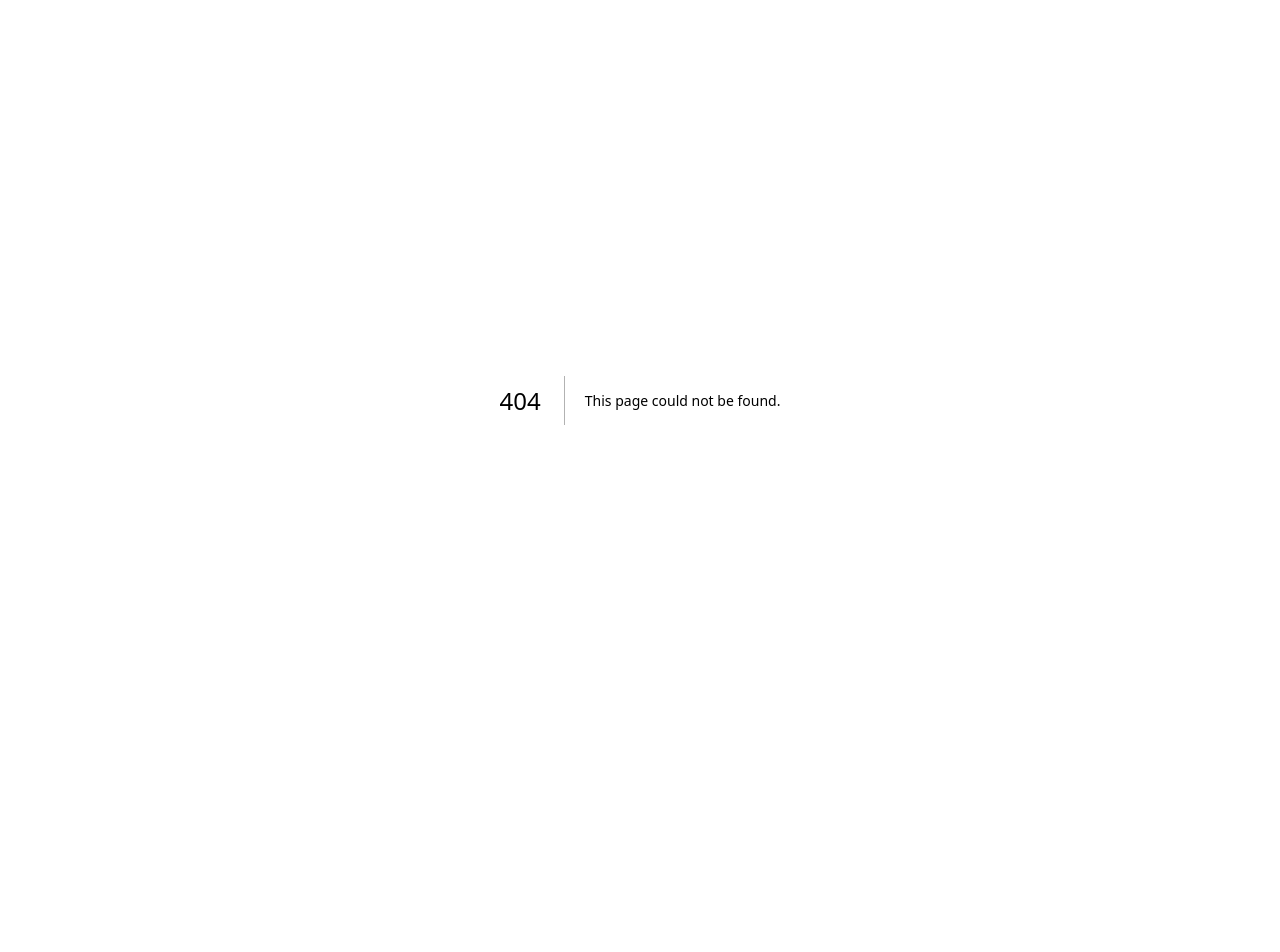
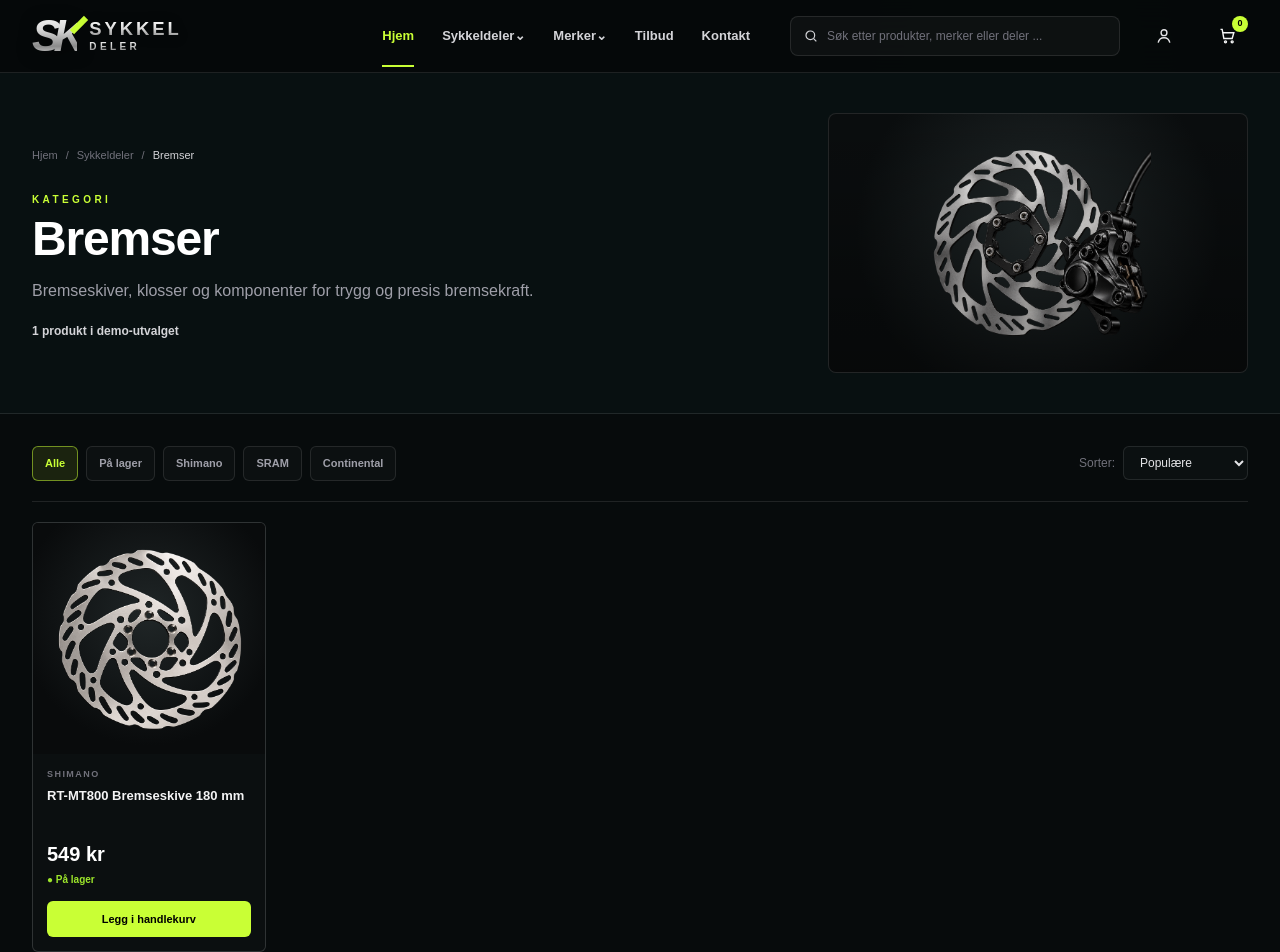
Before and after one commit to PMariusf/sykkel-kompaniet-next, a Next.js app: page /kategori/bremser in a window 1280 px wide. Before the commit this address had no page. Shown: the top 952 px of the page. Before the commit the page ends 800 px from the top, so only its background shows below. Built offline with nearby package versions, Linux system fonts and the light colour scheme.

Commit message:
Add dynamic category pages

```diff
--- /dev/null
+++ b/src/app/kategori/[slug]/page.tsx
@@ -0,0 +1,139 @@
+import type { Metadata } from "next";
+import Image from "next/image";
+import Link from "next/link";
+import { notFound } from "next/navigation";
+import Navbar from "@/components/Navbar";
+import Footer from "@/components/Footer";
+import { categories, getCategory } from "@/data/categories";
+import { products } from "@/data/products";
+
+export function generateStaticParams() {
+  return categories.map((category) => ({ slug: category.slug }));
+}
+
+export async function generateMetadata({ params }: { params: Promise<{ slug: string }> }): Promise<Metadata> {
+  const { slug } = await params;
+  const category = getCategory(slug);
+
+  if (!category) {
+    return { title: "Kategori ikke funnet | Sykkel Deler" };
+  }
+
+  return {
+    title: `${category.name} | Sykkel Deler`,
+    description: category.description,
+  };
+}
+
+export default async function CategoryPage({ params }: { params: Promise<{ slug: string }> }) {
+  const { slug } = await params;
+  const category = getCategory(slug);
+
+  if (!category) notFound();
+
+  const categoryProducts = products.filter((product) => product.category === category.productCategory);
+
+  return (
+    <>
+      <Navbar />
+      <main className="min-h-screen bg-[#070b0c] text-white">
+        <section className="border-b border-white/10 bg-[#081011]">
+          <div className="mx-auto grid max-w-[1420px] gap-8 px-4 py-8 sm:px-6 lg:grid-cols-[1fr_420px] lg:items-center lg:px-8 lg:py-10">
+            <div>
+              <div className="flex flex-wrap items-center gap-2 text-[11px] text-zinc-500">
+                <Link href="/" className="transition hover:text-white">Hjem</Link>
+                <span>/</span>
+                <Link href="/kategorier" className="transition hover:text-white">Sykkeldeler</Link>
+                <span>/</span>
+                <span className="text-zinc-300">{category.name}</span>
+              </div>
+
+              <p className="mt-7 text-[10px] font-black tracking-[.34em] text-[#c9ff35]">KATEGORI</p>
+              <h1 className="mt-2 text-4xl font-black tracking-tight sm:text-5xl">{category.name}</h1>
+              <p className="mt-4 max-w-2xl text-sm leading-6 text-zinc-400 sm:text-base">{category.description}</p>
+              <p className="mt-5 text-xs font-bold text-zinc-300">
+                {categoryProducts.length} {categoryProducts.length === 1 ? "produkt" : "produkter"} i demo-utvalget
+              </p>
+            </div>
+
+            <div className="relative h-[220px] overflow-hidden rounded-lg border border-white/10 bg-[radial-gradient(circle_at_50%_45%,#232a2b,#0a0d0e_72%)] sm:h-[260px]">
+              <Image src={category.image} alt={category.name} fill sizes="420px" className="object-contain p-4" priority />
+              <div className="absolute inset-0 bg-gradient-to-t from-black/35 to-transparent" />
+            </div>
+          </div>
+        </section>
+
+        <section className="mx-auto max-w-[1420px] px-4 py-8 sm:px-6 lg:px-8">
+          <div className="mb-5 flex flex-col gap-3 border-b border-white/10 pb-5 sm:flex-row sm:items-center sm:justify-between">
+            <div className="flex flex-wrap gap-2">
+              {["Alle", "På lager", "Shimano", "SRAM", "Continental"].map((filter, index) => (
+                <button
+                  key={filter}
+                  type="button"
+                  className={`rounded-md border px-3 py-2 text-[11px] font-bold transition ${
+                    index === 0
+                      ? "border-[#c9ff35]/50 bg-[#c9ff35]/10 text-[#c9ff35]"
+                      : "border-white/10 bg-white/[.025] text-zinc-400 hover:border-white/20 hover:text-white"
+                  }`}
+                >
+                  {filter}
+                </button>
+              ))}
+            </div>
+
+            <div className="flex items-center gap-2 text-xs text-zinc-500">
+              <span>Sorter:</span>
+              <select className="rounded-md border border-white/10 bg-[#0b1011] px-3 py-2 text-xs text-zinc-200 outline-none">
+                <option>Populære</option>
+                <option>Pris: lav til høy</option>
+                <option>Pris: høy til lav</option>
+              </select>
+            </div>
+          </div>
+
+          {categoryProducts.length > 0 ? (
+            <div className="grid grid-cols-2 gap-3 sm:grid-cols-2 md:grid-cols-3 lg:grid-cols-4 xl:grid-cols-5">
+              {categoryProducts.map((product) => (
+                <article key={product.id} className="group overflow-hidden rounded-md border border-white/15 bg-[#0b0f10] transition hover:border-[#c9ff35]/35">
+                  <Link href={`/produkter/${product.id}`} className="block">
+                    <div className="relative aspect-square overflow-hidden bg-[radial-gradient(circle_at_50%_40%,#202627,#090b0c_72%)]">
+                      <Image
+                        src={product.image}
+                        alt={product.name}
+                        fill
+                        sizes="(max-width: 640px) 50vw, (max-width: 1024px) 33vw, 20vw"
+                        className="object-contain p-4 transition duration-300 group-hover:scale-[1.04]"
+                      />
+                    </div>
+                    <div className="p-3.5">
+                      <p className="text-[9px] font-black tracking-[.16em] text-zinc-500">{product.brand.toUpperCase()}</p>
+                      <h2 className="mt-1.5 min-h-10 text-[13px] font-bold leading-4 text-zinc-100">{product.name}</h2>
+                      <p className="mt-3 text-xl font-black text-white">{product.price}</p>
+                      <p className="mt-1 text-[10px] font-bold text-[#9ce52b]">● På lager</p>
+                    </div>
+                  </Link>
+                  <div className="px-3.5 pb-3.5">
+                    <button className="w-full rounded-md bg-[#c9ff35] py-2.5 text-[11px] font-black text-black transition hover:bg-[#d8ff68]">
+                      Legg i handlekurv
+                    </button>
+                  </div>
+                </article>
+              ))}
+            </div>
+          ) : (
+            <div className="rounded-lg border border-dashed border-white/15 bg-white/[.02] px-5 py-14 text-center">
+              <p className="text-sm font-bold text-white">Produkter i denne kategorien kommer snart.</p>
+              <p className="mt-2 text-xs leading-5 text-zinc-500">
+                Kategorisiden er klar, men vi har ikke lagt inn demo-produkter her ennå.
+              </p>
+              <Link href="/kategorier" className="mt-5 inline-flex text-xs font-bold text-[#c9ff35]">
+                ← Tilbake til alle kategorier
+              </Link>
+            </div>
+          )}
+        </section>
+      </main>
+      <Footer />
+    </>
+  );
+}
```
